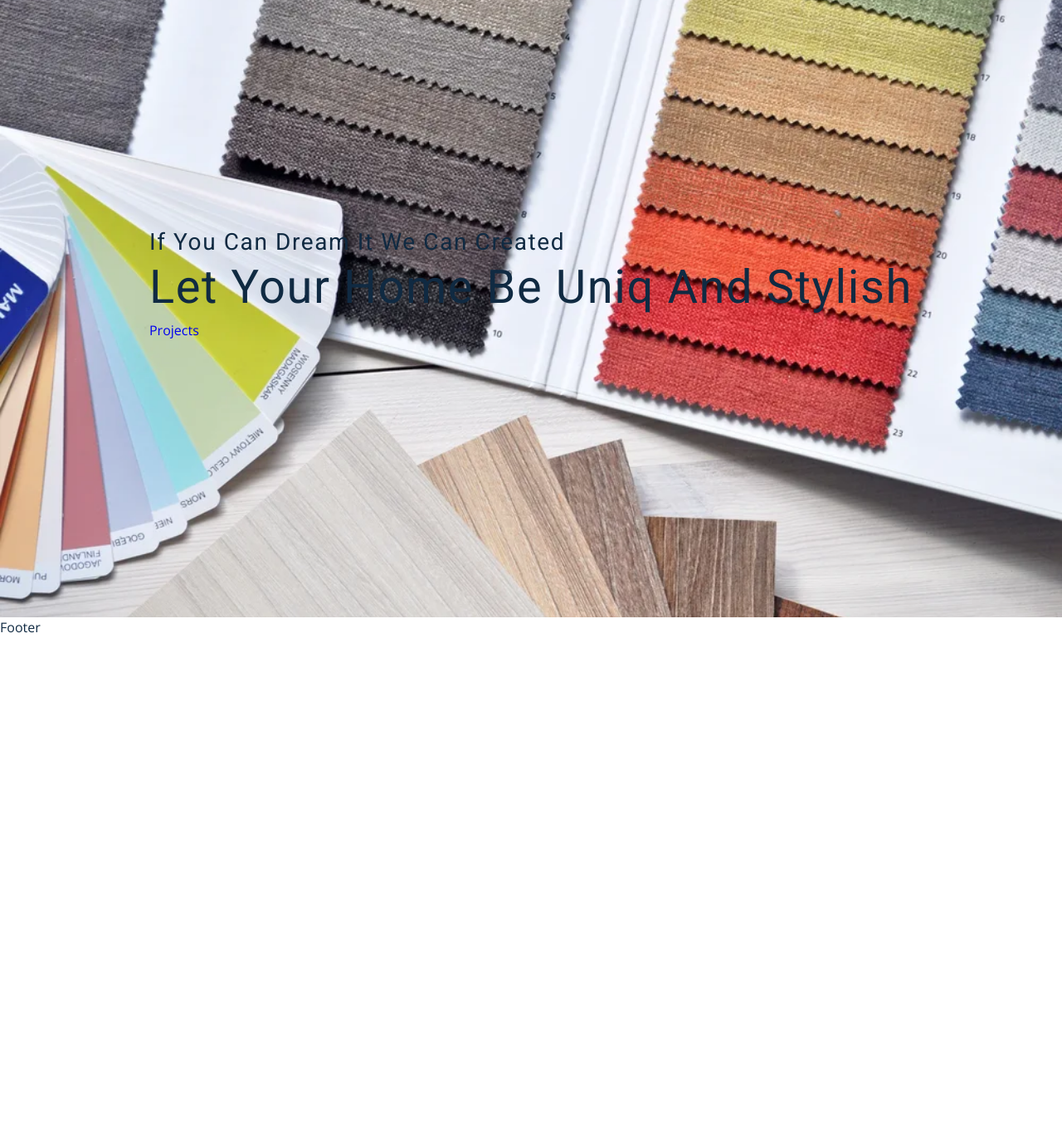
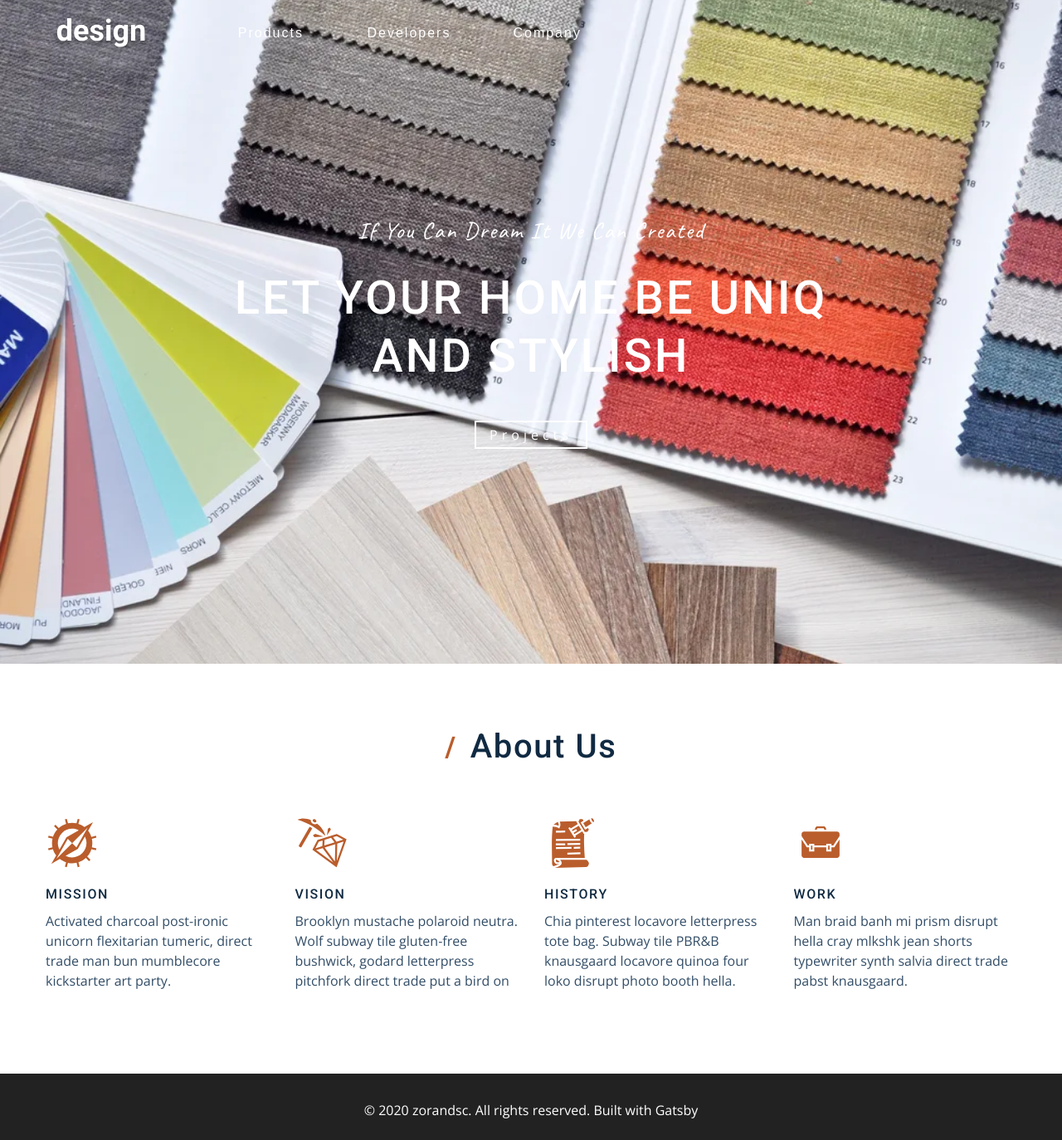
Before and after one commit to zorandasc/airtable-design, a Gatsby site: page / in a window 1280 px wide. Shown: the whole page at 83% size. Before the commit the page ends 800 px from the top, so only its background shows below. Built offline with nearby package versions, Linux system fonts and the light colour scheme; Gatsby itself is replaced by a stand-in of ours.

Commit message:
about title

```diff
--- a/root-wrapper.js
+++ b/root-wrapper.js
@@ -1,5 +1,7 @@
 import React from "react"
 import { createGlobalStyle } from "styled-components"
+import { GatsbyProvider } from "./src/context/context"
+
 
 const GlobalStyle = createGlobalStyle`
 /*
@@ -171,7 +173,8 @@ export const wrapRootElement = ({ element }) => {
   return (
     <>
       <GlobalStyle />
-      {element}
+      <GatsbyProvider>{element}</GatsbyProvider>
+
     </>
   )
 }
--- a/src/component/About.js
+++ b/src/component/About.js
@@ -1,7 +1,56 @@
 import React from "react"
+import styled from "styled-components"
+
+import services from "../constants/services"
+import Title from "./Title"
 
 const About = () => {
-  return <div>About</div>
+  return <Wrapper className="section">
+    <Title title="about us"></Title>
+    <div className="section-center">
+      {services.map(({id, icon, label, text})=>{
+        return (
+          <article key={id}>
+              <span>{icon}</span>
+              <h4>{label}</h4>
+              <p>{text}</p>
+          </article>
+        )
+      })}
+    </div>
+    </Wrapper>
 }
 
+const Wrapper=styled.section`
+  .section-center{
+    margin-top:4rem;
+    display:grid;
+    gap:2rem;
+    /* safari workaround */
+    grid-gap: 2rem;
+    .icon{
+      font-size:4rem;
+      color: var(--clr-primary-5);
+      margin-bottom: 1rem;
+    }
+    h4 {
+      text-transform: uppercase;
+      font-weight: 500;
+    }
+    p {
+      color: var(--clr-grey-3);
+      max-width: 35em;
+    }
+    @media (min-width: 768px) {
+      grid-template-columns: repeat(2, 1fr);
+    }
+    @media (min-width: 992px) {
+      grid-template-columns: repeat(3, 1fr);
+    }
+    @media (min-width: 1200px) {
+      grid-template-columns: repeat(4, 1fr);
+    }
+  }
+`
+
 export default About
--- a/src/component/Background.js
+++ b/src/component/Background.js
@@ -1,7 +1,7 @@
 import React from "react"
 import BackgroundImage from "gatsby-background-image"
 import { useStaticQuery, graphql } from "gatsby"
-import styled from "styled-components"
+import styled, { keyframes } from "styled-components"
 
 const query = graphql`
   {
@@ -37,6 +37,16 @@ const Background = ({ children }) => {
   )
 }
 
+const fadeIn=keyframes`
+  from{
+    background-color:rgb(0,0,0,0.8);
+  }
+  to{
+    background-color:rgba(0,0,0,0.4);
+  }
+
+`
+
 const Wrapper = styled.section`
   .bcg {
     /* MUST!!!!!! */
@@ -44,6 +54,7 @@ const Wrapper = styled.section`
     margin-top: -5rem;
     display: grid;
     place-items: center;
+    animation:${fadeIn} 2s ease-in-out 1 forwards;
   }
 `
 
--- a/src/component/Footer.js
+++ b/src/component/Footer.js
@@ -1,7 +1,34 @@
 import React from "react"
+import styled from "styled-components"
+
 
 const Footer = () => {
-  return <div>Footer</div>
+  return (
+  <Wrapper>
+    <p>
+        &copy; {new Date().getFullYear()} zorandsc. All rights reserved.
+        Built with Gatsby
+  </p>
+</Wrapper>
+)
 }
 
+const Wrapper=styled.footer`
+height:5rem;
+background: var(--clr-black);
+display:grid;
+place-items: center;
+text-align:center;
+padding:2rem;
+p{
+  color: var(--clr-white);
+  margin-bottom:0;
+  @media (max-width:576px){
+    font-size:0.75rem;
+  }
+}
+`
+
+
+
 export default Footer
--- a/src/component/Hero.js
+++ b/src/component/Hero.js
@@ -17,6 +17,42 @@ const Hero = () => {
   )
 }
 
-const Wrapper = styled.section``
+const Wrapper = styled.section`
+article{
+  color:var(--clr-white);
+  width:85vw;
+  max-width:800px;
+  text-align:center;
+  h1{
+    text-transform:uppercase;
+    font-weight:500;
+    line-height:1.25;
+    margin:2rem 0 3rem 0;
+    letter-spacing:3px;
+  }
+  h3{
+    font-weight:400;
+    font-family: "Caveat", cursive;
+  }
+  a{
+    background:transparent;
+    border:2px solid var(--clr-white);
+    color:var(--clr-white);
+    padding:0.25rem 1rem;
+    text-transform:capitalize;
+    letter-spacing:5px;
+    font-size:1rem;
+    cursor: pointer;
+    transition:var(--transition);
+  }
+  a:hover{
+    background: var(--clr-white);
+      color: var(--clr-black);
+
+  }
+}
+
+
+`
 
 export default Hero
--- a/src/component/Navbar.js
+++ b/src/component/Navbar.js
@@ -1,7 +1,114 @@
-import React from "react"
+import React, {useContext} from "react"
+import styled from "styled-components"
+import logo from "../images/logo.svg"
+import { GoThreeBars } from "react-icons/go"
+import {Link} from "gatsby"
 
 const Navbar = () => {
-  return <div>NAVBAR</div>
+  return <Wrapper>
+    <div className="nav-center">
+      <div className="nav-header">
+        <Link to="/">
+          <img src={logo} alt="design"></img>
+        </Link>
+        <button className="toggle-btn">
+          <GoThreeBars></GoThreeBars>
+        </button>
+      </div>
+      <ul className="nav-links">
+        <li>
+          <button>products</button>
+        </li>
+        <li>
+          <button>developers</button>
+        </li>
+        <li>
+          <button>company</button>
+        </li>
+      </ul>
+    </div>
+    </Wrapper>
 }
 
+const Wrapper=styled.nav`
+  position: relative;
+  background:transparent;
+  z-index:1;
+  height:5rem;
+  display:flex;
+  align-items:center;
+  .nav-center{
+
+    width:90vw;
+    margin:0 auto;
+    max-width: var(--max-width);
+  }
+  .nav-header{
+    color: var(--clr-white);
+    display:flex;
+    align-items:center;
+    justify-content:space-between;
+    img{
+      width:auto;
+    }
+    .toggle-btn {
+      width:3.5rem;
+      height:2.25rem;
+      display:flex;
+      align-items:center;
+      justify-content:center;
+      font-size:1.5rem;
+      border-radius:2rem;
+      border:transparent;
+      color: var(--clr-white);
+      background: var(--clr-primary-5);
+      cursor: pointer;
+      transition: var(--transition);
+      &:hover{
+        background: var(--clr-primary-3);
+      }
+    }
+  }
+  .nav-links{
+    display:none;
+  }
+
+  @media (min-width: 800px) {
+    .nav-header{
+      .toggle-btn{
+        display:none;
+      }
+    }
+    .nav-center{
+      display:grid;
+      grid-template-columns:auto 1fr;
+      gap:0 2rem;
+      grid-gap:0 4rem;
+      align-items:center;
+    }
+    .nav-links{
+      display:grid;
+      grid-template-columns:repeat(3, 1fr);
+      max-width:500px;
+    }
+    li{
+      padding:1rem 0;
+      position: relative;
+    }
+    button{
+      color: var(--clr-white);
+      background: transparent;
+      border: transparent;
+      font-size: 1rem;
+      letter-spacing: 2px;
+      font-weight: 500;
+      padding: 10px 20px;
+      width: 100%;
+      text-transform: capitalize;
+      position: relative;
+    }
+
+  }
+`
+
 export default Navbar
--- a/src/component/Title.js
+++ b/src/component/Title.js
@@ -1,7 +1,33 @@
 import React from "react"
+import styled from "styled-components"
 
-const Title = () => {
-  return <div>Title</div>
+
+const Title = ({title}) => {
+  return <Wrapper>
+
+    <h2>
+      <span>/</span> {title}
+    </h2>
+
+    </Wrapper>
 }
 
+const Wrapper=styled.div`
+  text-align:center;
+  margin-bottom:2rem;
+  h2{
+    display:flex;
+    align-items:center;
+    justify-content:center;
+    font-weight:500;
+    span{
+      font-size:0.85em;
+      color: var(--clr-primary-5);
+      margin-right:1rem;
+      font-weight:700;
+    }
+  }
+`
+
+
 export default Title
--- a/src/component/index.js
+++ b/src/component/index.js
@@ -1,4 +1,4 @@
 import Layout from "./Layout"
 import Hero from "./Hero"
-
-export { Layout, Hero }
+import About from "./About"
+export { Layout, Hero, About }
--- /dev/null
+++ b/src/constants/links.js
@@ -0,0 +1,58 @@
+import React from "react"
+import { FaCcStripe, FaCreditCard, FaAlipay } from "react-icons/fa"
+export default [
+  {
+    page: "products",
+    label: "payments",
+    url: `/products/payments`,
+    icon: <FaCreditCard className="icon" />,
+  },
+  {
+    page: "products",
+    label: "terminal",
+    url: `/products/payments`,
+    icon: <FaCreditCard className="icon" />,
+  },
+  {
+    page: "products",
+    label: "connect",
+    url: `/products/payments`,
+    icon: <FaCreditCard className="icon" />,
+  },
+  {
+    page: "products",
+    label: "billing",
+    url: `/products/payments`,
+    icon: <FaCreditCard className="icon" />,
+  },
+  {
+    page: "developers",
+    label: "documentation",
+    url: `/products/payments`,
+    icon: <FaAlipay className="icon" />,
+  },
+  {
+    page: "developers",
+    label: "libraries",
+    url: `/products/payments`,
+    icon: <FaAlipay className="icon" />,
+  },
+  {
+    page: "developers",
+    label: "plugins",
+    url: `/products/payments`,
+    icon: <FaAlipay className="icon" />,
+  },
+  {
+    page: "company",
+    label: "jobs",
+    url: `/products/payments`,
+    icon: <FaCcStripe className="icon" />,
+  },
+  {
+    page: "company",
+    label: "customers",
+    url: `/products/payments`,
+    icon: <FaCcStripe className="icon" />,
+  },
+]
--- /dev/null
+++ b/src/constants/services.js
@@ -0,0 +1,37 @@
+import React from "react"
+import {
+  GiCompass,
+  GiDiamondHard,
+  GiStabbedNote,
+  GiBriefcase,
+} from "react-icons/gi"
+export default [
+  {
+    id: 1,
+    icon: <GiCompass className="icon" />,
+    label: "mission",
+    text:
+      " Activated charcoal post-ironic unicorn flexitarian tumeric, direct trade man bun mumblecore kickstarter art party. ",
+  },
+  {
+    id: 2,
+    icon: <GiDiamondHard className="icon" />,
+    label: "vision",
+    text:
+      " Brooklyn mustache polaroid neutra. Wolf subway tile gluten-free bushwick, godard letterpress pitchfork direct trade put a bird on",
+  },
+  {
+    id: 3,
+    icon: <GiStabbedNote className="icon" />,
+    label: "history",
+    text:
+      "Chia pinterest locavore letterpress tote bag. Subway tile PBR&B knausgaard locavore quinoa four loko disrupt photo booth hella.",
+  },
+  {
+    id: 4,
+    icon: <GiBriefcase className="icon" />,
+    label: "work",
+    text:
+      "Man braid banh mi prism disrupt hella cray mlkshk jean shorts typewriter synth salvia direct trade pabst knausgaard.",
+  },
+]
--- /dev/null
+++ b/src/context/context.js
@@ -0,0 +1,27 @@
+import React, {useState} from "react"
+import sublinks from "../constants/links"
+
+const GatsbyContext=React.createContext();
+
+const GatsbyProvider=({children})=>{
+    const [isSidebarOpen, setIsSidebarOpen] = useState(false)
+    const [links] = useState(sublinks)
+
+
+    const showSidebar = () => {
+        setIsSidebarOpen(true)
+      }
+      const hideSidebar = () => {
+        setIsSidebarOpen(false)
+      }
+
+    return(
+        <GatsbyContext.Provider value={{isSidebarOpen, links, showSidebar, hideSidebar}}>
+            {children}
+        </GatsbyContext.Provider>
+    )
+}
+
+
+
+export {GatsbyContext, GatsbyProvider}
--- a/src/pages/index.js
+++ b/src/pages/index.js
@@ -1,11 +1,12 @@
 import React from "react"
-import { graphql } from "gatsby"
-import { Layout, Hero } from "../component"
+//import { graphql } from "gatsby"
+import { Layout, Hero, About } from "../component"
 
 const index = () => {
   return (
     <Layout>
       <Hero></Hero>
+      <About></About>
     </Layout>
   )
 }
```
